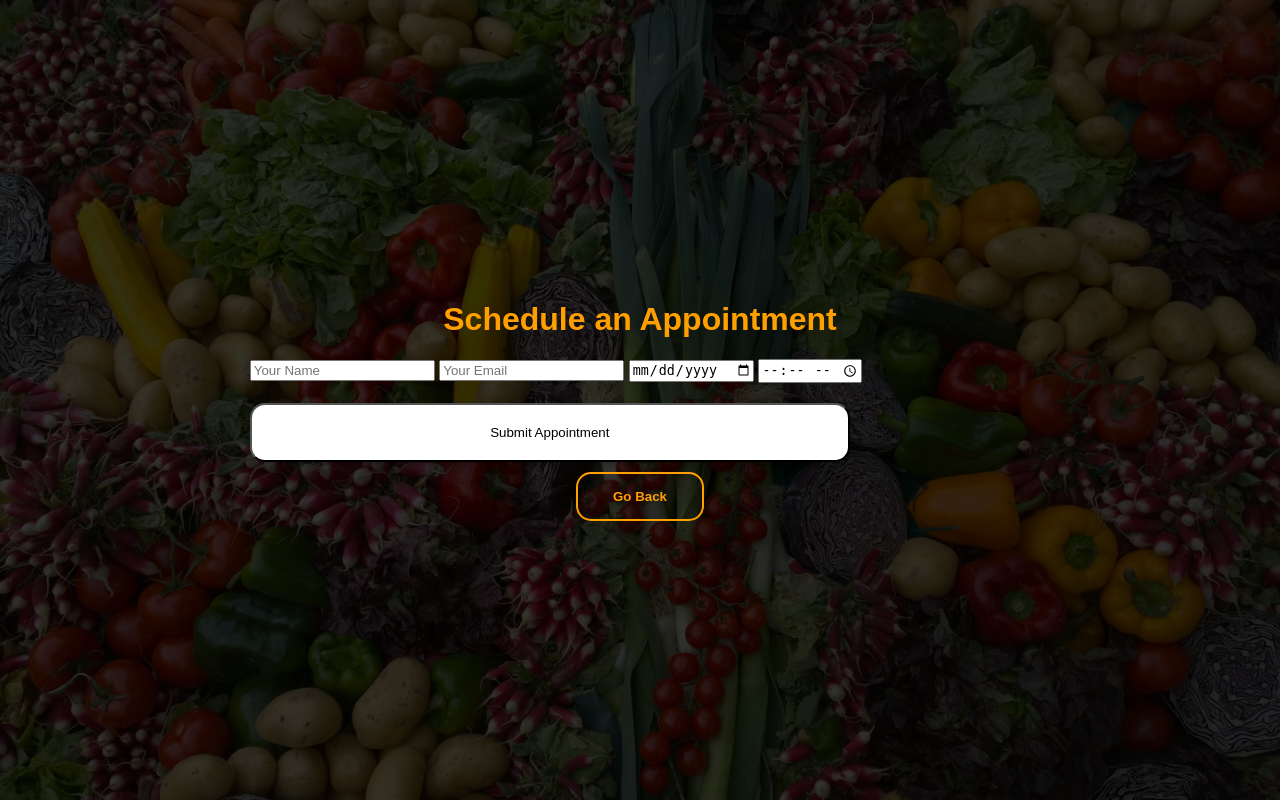
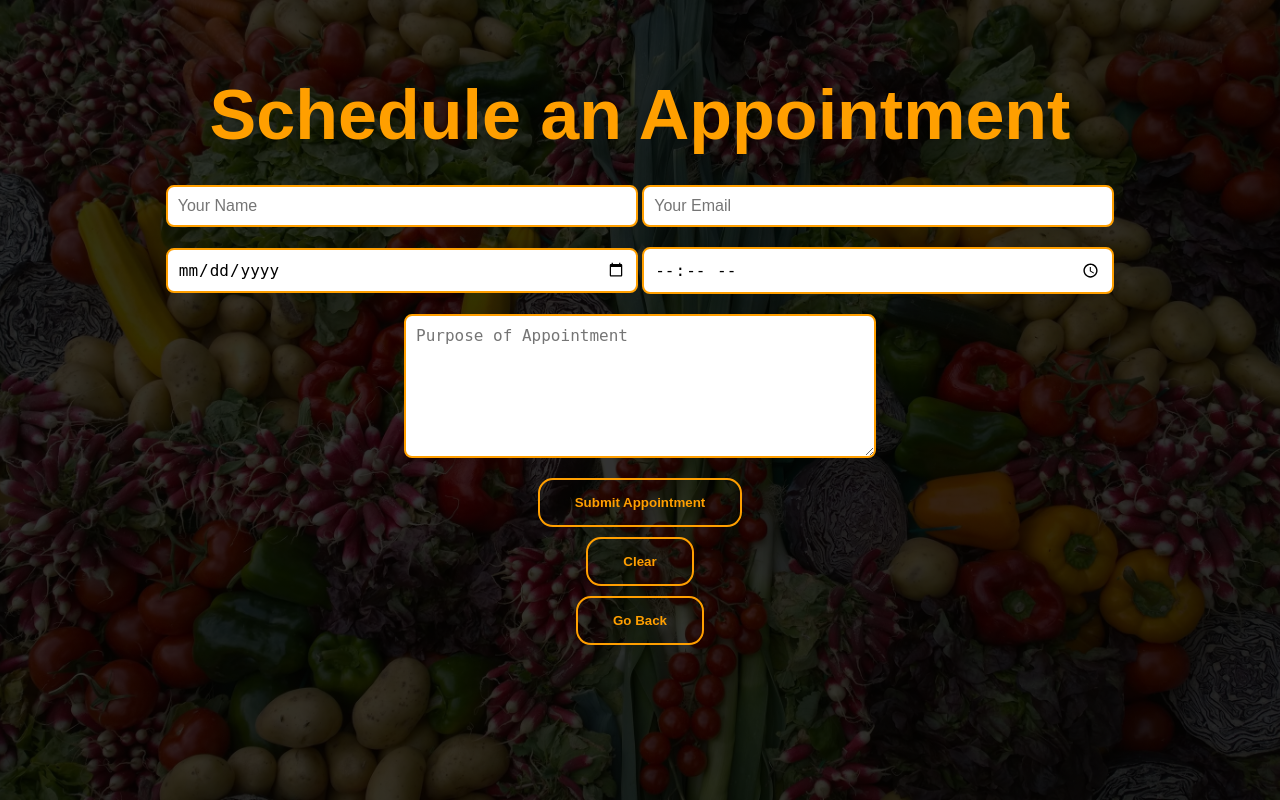
Before and after one commit to BFI-Proj/BFI, a Django app: page /schedule_appointment/ in a window 1280 px wide. Run offline with Django 4.2, Linux system fonts and the light colour scheme.

Commit message:
Schedule Appointment

```diff
--- a/Users/members/admin.py
+++ b/Users/members/admin.py
@@ -1,7 +1,9 @@
 from django.contrib import admin
 from .models import UserProfile
 from .models import FoodItem
+from .models import Appointment
 
 # Register your models here.
 admin.site.register(UserProfile)
 admin.site.register(FoodItem)
+admin.site.register(Appointment)
--- a/Users/members/forms.py
+++ b/Users/members/forms.py
@@ -1,5 +1,5 @@
 from django import forms
-from .models import FoodItem, Review
+from .models import FoodItem, Review, Appointment
 class FoodItemForm(forms.ModelForm):
     class Meta:
         model = FoodItem
--- a/Users/members/static/appointment.css
+++ b/Users/members/static/appointment.css
@@ -1,13 +1,9 @@
 /* Global Styles */
-html {
-    background-image: linear-gradient(rgba(0, 0, 0, 0.8), rgba(0, 0, 0, 0.8)), url("img/food2.jpg");
-    background-size: cover;
-    background-repeat: no-repeat;
-    background-position: center;
+html, body {
     height: 100%;
-    font-family: 'Biome', sans-serif;
     margin: 0;
     padding: 0;
+    font-family: 'Biome', sans-serif;
 }
 
 body {
@@ -15,47 +11,22 @@ body {
     flex-direction: column;
     justify-content: center;
     align-items: center;
-    height: 100vh;
     overflow: auto;
-    font-family: 'Biome', sans-serif;
-    margin: 0;
-    padding: 0;
+    background-image: linear-gradient(rgba(0, 0, 0, 0.8), rgba(0, 0, 0, 0.8)), url("img/food2.jpg");
+    background-size: cover;
+    background-repeat: no-repeat;
+    background-position: center;
 }
 
-h1 {
+h1, h3 {
     color: #FF9F00;
     text-align: center;
-}
-
-.content {
-    display: flex;
-    align-items: center;
-    justify-content: center;
-    flex-direction: column;
-}
-
-.content .buttons-container {
-    display: flex;
-    flex-direction: row;
-    justify-content: space-around;
-    margin-top: 20px;
-    width: 80%;
-}
-
-.card {
-    width: 80%;
-    max-width: 400px;
-    border: 2px solid #FF9F00;
-    border-radius: 15px;
-    margin: 10px;
-    background-color: #FF9F00;
-    box-shadow: 0 4px 8px 0 rgba(0, 0, 0, 0.2);
-    overflow: hidden;
-    padding: 20px;
+    margin: 20px 0;
 }
 
 .buttons .display-button,
-.buttons .food-button {
+.buttons .food-button,
+.appointment-form button[type="submit"] {
     width: auto;
     padding: 15px 35px;
     border-radius: 15px;
@@ -149,11 +61,12 @@ span {
     box-shadow: 0 4px 8px 0 rgba(0, 0, 0, 0.2);
 }
 
-.appointment-form input[type="text"],
-.appointment-form input[type="email"],
-.appointment-form input[type="date"],
-.appointment-form input[type="time"] {
-    width: calc(100% - 20px);
+input[type="text"],
+input[type="email"],
+input[type="date"],
+input[type="time"],
+textarea {
+    width: 35%;
     padding: 10px;
     margin: 10px 0;
     border: 2px solid #FF9F00;
@@ -161,21 +74,23 @@ span {
     font-size: 16px;
 }
 
-.appointment-form button[type="submit"] {
-    width: auto;
-    padding: 15px 35px;
-    border-radius: 15px;
-    font-weight: bold;
-    border: 2px solid #FF9F00;
-    background: transparent;
+textarea {
+    height: 120px;
+    resize: vertical;
+    display: block; /* Ensure the textarea starts on a new line */
+    margin-left: auto; /* Auto margin to center horizontally */
+    margin-right: auto; /* Auto margin to center horizontally */
+}
+.content {
+    width: 100%;
+    position: absolute;
+    top: 40%;
+    transform: translateY(-50%);
+    text-align: center;
     color: #FF9F00;
-    cursor: pointer;
-    position: relative;
-    overflow: hidden;
-    transition: background-color 0.3s, color 0.3s;
-}
+  }
 
-.appointment-form button[type="submit"]:hover {
-    background-color: #FF9F00;
-    color: #fff;
-}
+  .content h1 {
+    font-size: 70px;
+    margin-top: 80px;
+  }
--- a/Users/members/templates/schedule_appointment.html
+++ b/Users/members/templates/schedule_appointment.html
@@ -1,5 +1,4 @@
 {% load static %}
-
 <!DOCTYPE html>
 <html lang="en">
 <head>
@@ -9,22 +8,39 @@
 
     <link rel="stylesheet" type="text/css" href="{% static 'appointment.css' %}">
 
-    <!-- Use the same CSS file as the original card display -->
-    <link rel="stylesheet" type="text/css">
+    <!-- Your JavaScript function for clearing fields -->
+    <script>
+        function clearFields() {
+            document.getElementById("name").value = "";
+            document.getElementById("email").value = "";
+            document.getElementById("date").value = "";
+            document.getElementById("time").value = "";
+            document.getElementById("purpose").value = "";
+        }
+    </script>
 </head>
 <body>
     <div class="content">
         <h1>Schedule an Appointment</h1>
 
         <form method="post" action="{% url 'schedule_appointment' %}">
+            {% csrf_token %}
             <!-- Add form fields for appointment scheduling -->
             <!-- For example: Name, Email, Date, Time, etc. -->
-            <input type="text" name="name" placeholder="Your Name">
-            <input type="email" name="email" placeholder="Your Email">
-            <input type="date" name="date" placeholder="Date">
-            <input type="time" name="time" placeholder="Time">
-            <button class="appointment-form button">Submit Appointment</button>
+            <input type="text" id="name" name="name" placeholder="Your Name">
+            <input type="email" id="email" name="email" placeholder="Your Email">
+            <input type="date" id="date" name="date" placeholder="Date">
+            <input type="time" id="time" name="time" placeholder="Time">
+            <textarea id="purpose" name="purpose" placeholder="Purpose of Appointment" rows="4" cols="50"></textarea>
+
+            <div class="buttons">
+                <button class="food-button">Submit Appointment</button>
+            </div>
+            <div class="buttons">
+            <button class="food-button" type="button" onclick="clearFields()">Clear</button>
+            </div>
         </form>
+
         <div class="buttons">
             <a href="{% url 'FoodPage' %}"><button class="food-button">Go Back</button></a>
         </div>
--- a/Users/members/views.py
+++ b/Users/members/views.py
@@ -25,6 +25,9 @@ from django.core.files.storage import FileSystemStorage
 from django.http import HttpResponseRedirect
 from django.urls import reverse
 from django.http import HttpResponse
+from .models import Appointment
+from . import models
+from django.db.models import TextField
 
 
 
@@ -371,3 +374,26 @@ def schedule_appointment(request):
     # Handle appointment scheduling logic here
     # For example, you might render a form to schedule an appointment
     return render(request, 'schedule_appointment.html')
+
+def schedule_appointment(request):
+    if request.method == 'POST':
+        # Retrieve form data
+        name = request.POST.get('name')
+        email = request.POST.get('email')
+        date = request.POST.get('date')
+        time = request.POST.get('time')
+
+        # Create an Appointment object and save it to the database
+        appointment = Appointment.objects.create(
+            user=request.user,  # Assuming you're using authentication and the user is logged in
+            name=name,
+            email=email,
+            date=date,
+            time=time,
+            purpose = TextField()
+        )
+
+        # Redirect to a success page or wherever you want
+        messages.success(request, 'Appointment is set successfully') # Redirect to a success URL
+
+    return render(request, 'schedule_appointment.html')
```
Also changed, not shown: other parts of Users/members/static/appointment.css (+2 -61 lines), Users/members/models.py (+12 -0 lines), Users/db.sqlite3, Users/members/migrations/0006_appointment.py (added).
